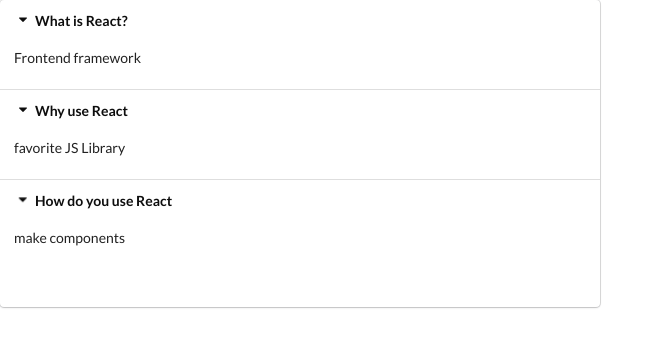
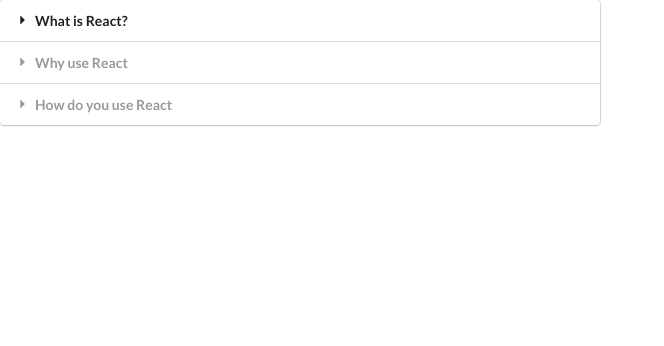
Before and after one commit to johngwells/Widgets, a React (Create React App) app: page / in a window 1280 px wide. Shown: the top 346 px of the page, without its empty margins (0-664 px from the left). Built offline with nearby package versions, Linux system fonts and the light colour scheme.

Commit message:
className jsx to determine whats active

```diff
--- a/src/components/Accordion.js
+++ b/src/components/Accordion.js
@@ -8,13 +8,15 @@
   };
 
   const renderedItems = items.map((item, index) => {
+    const active = index === activeIndex ? 'active' : '';
+
     return (
       <React.Fragment key={item.title}>
-        <div className='title active' onClick={() => onTitleClick(index)}>
+        <div className={`title ${active}`} onClick={() => onTitleClick(index)}>
           <i className='dropdown icon'></i>
           {item.title}
         </div>
-        <div className='content active'>
+        <div className={`content ${active}`}>
           <p>{item.content}</p>
         </div>
       </React.Fragment>
@@ -24,7 +26,6 @@
   return (
     <div className='ui styled accordion'>
       {renderedItems}
-      <h1>{activeIndex}</h1>
     </div>
   );
 };
```
